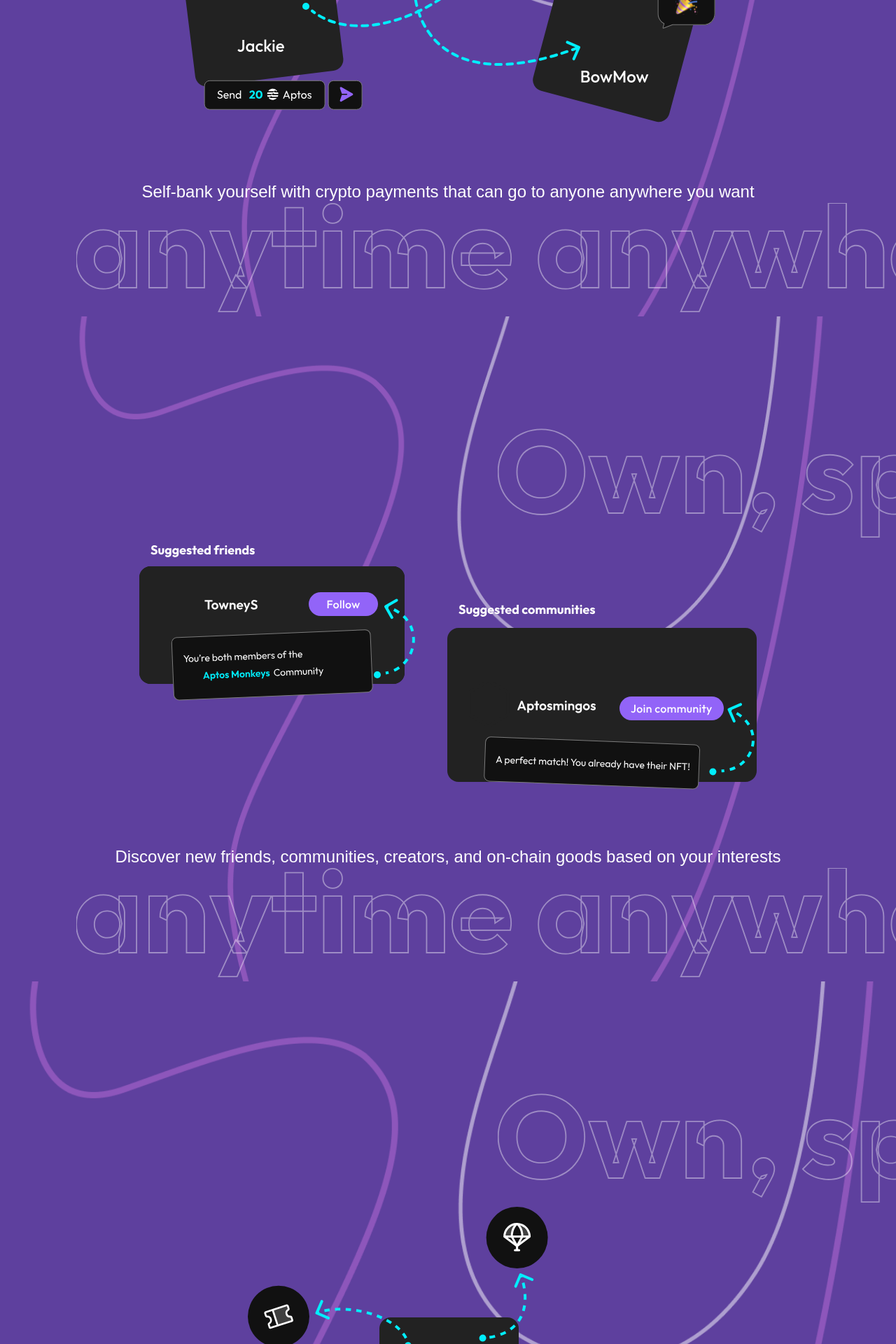
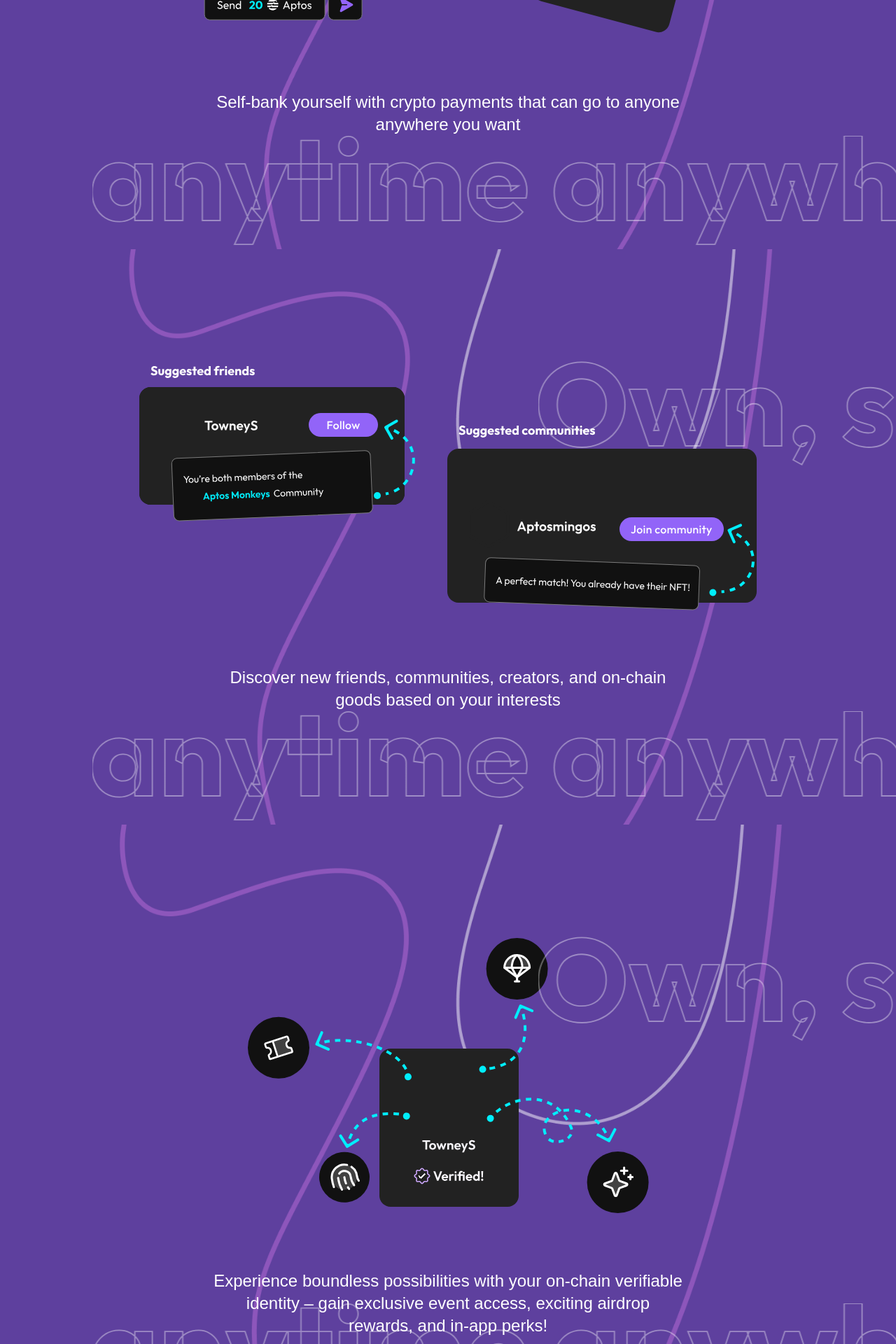
Before and after one commit to markots/web-v2, a React (Create React App) app: page / in a window 1280 px wide. Shown: the part 3800-5720 px from the top of the page at 70% size. Built offline with nearby package versions, Linux system fonts and the light colour scheme.

Commit message:
feature flow

```diff
--- a/src/App.tsx
+++ b/src/App.tsx
@@ -1,30 +1,20 @@
-import React from 'react';
+import React from "react";
 
-
-
-import Features from './Screen/Features';
-import FeedSlider2 from './Screen/Features/slide2';
-import FeedSlider3 from './Screen/Features/slide3';
-import FeedSlider4 from './Screen/Features/slide6';
-import Feature5 from './Screen/Features/slide5';
-import HorizontalScrollContainer from './component/Features/horin';
-import FeedSlider6 from './Screen/Features/slide6';
-import FeedSlider7 from './Screen/Features/slide7';
-import FeedSlider5 from './Screen/Features/slide8';
-
-
-
+import Features from "./Screen/Features";
+import FeedSlider2 from "./Screen/Features/slide2";
+import FeedSlider3 from "./Screen/Features/slide3";
+import FeedSlider4 from "./Screen/Features/slide6";
+import Feature5 from "./Screen/Features/slide5";
+import HorizontalScrollContainer from "./component/Features/horin";
+import FeedSlider6 from "./Screen/Features/slide6";
+import FeedSlider7 from "./Screen/Features/slide7";
+import FeedSlider5 from "./Screen/Features/slide8";
+import Header from "./Screen/Header";
 
 function App() {
   return (
-
-
-    <div className='flew-grow-1  bg-black relative w-full'>
-
-
-
-
-
+    <div className="flew-grow-1  bg-black relative w-full">
+      <Header />
       <Features />
       <FeedSlider2 />
       <FeedSlider3 />
@@ -33,26 +23,7 @@ function App() {
       <FeedSlider6 />
       <FeedSlider7 />
       <FeedSlider5 />
-
-
-
-
-
-
-
-
-
-
-
-
-
-
-
     </div>
-
-
-
-
   );
 }
 
--- a/src/Function/marquee.tsx
+++ b/src/Function/marquee.tsx
@@ -1,16 +1,16 @@
-import React, { CSSProperties } from 'react';
-import Svgtext1 from '../component/Features/text';
+import React, { CSSProperties } from "react";
+import Svgtext1 from "../component/Features/text";
 
 const MarqueeText = () => {
   const marqueeContainerStyle: CSSProperties = {
-    width: '100%',
-    overflow: 'hidden',
+    width: "100%",
+    overflow: "hidden",
   };
 
   const marqueeContentStyle: CSSProperties = {
-    display: 'inline-block',
-    whiteSpace: 'nowrap',
-    animation: 'marquee-animation 28s linear infinite',
+    display: "inline-block",
+    whiteSpace: "nowrap",
+    animation: "marquee-animation 30s linear infinite",
   };
 
   const keyframesStyle = `
--- a/src/Screen/Features/slide6.tsx
+++ b/src/Screen/Features/slide6.tsx
@@ -1,13 +1,10 @@
-
-import { images } from '../../constants/images';
-import React, { useState, useEffect } from 'react';
-import SVGFeat from '../../component/Features/connect2';
-import Svgtext1 from '../../component/Features/text';
-import Svgtext2 from '../../component/Features/text2';
-import MarqueeText from '../../Function/marquee';
-import MarqueeText2 from '../../Function/marque2';
-
-
+import { images } from "../../constants/images";
+import React, { useState, useEffect } from "react";
+import SVGFeat from "../../component/Features/connect2";
+import Svgtext1 from "../../component/Features/text";
+import Svgtext2 from "../../component/Features/text2";
+import MarqueeText from "../../Function/marquee";
+import MarqueeText2 from "../../Function/marque2";
 
 function FeedSlider6() {
   return (
@@ -15,41 +12,30 @@ function FeedSlider6() {
       className="flex flex-col md:gap-12 flex-grow-1 justify-center bg-black relative items-center mt-30"
       style={{
         background: `url(${images.background})`,
-        backgroundSize: 'cover',
-        backgroundRepeat: 'no-repeat',
-        backgroundPosition: 'center',
-        height: 'auto',
-        width: 'auto',
+        backgroundSize: "cover",
+        backgroundRepeat: "no-repeat",
+        backgroundPosition: "center",
+        height: "auto",
+        width: "auto",
       }}
     >
+      <div className=" flex flex-col md:flex-col  flex-grow-1 justify-center  relative w-full items-center">
+        <div className="h-40"></div>
+        <MarqueeText />
 
-
-      <div className=" flex flex-col md:flex-col  flex-grow-1 justify-center  relative w-full items-center">
-
-        <div className='h-40'>
-        </div>
-        <MarqueeText/>
-
-        <div className="flex flex-col items-center mb-20 ">
-
+        <div className="z-10 -mt-32 flex flex-col items-center mb-20 ">
           <SVGFeat />
-
         </div>
 
-
-        <div className="items-center w-668  text-center text-base sm:text-xl md:text-2xl lg:text-2xl font-Outfit font-normal leading-24 sm:leading-30 md:leading-34 text-white ">
+        <div className="items-center max-w-2xl  text-center text-base sm:text-xl md:text-2xl lg:text-2xl font-Outfit font-normal leading-24 sm:leading-30 md:leading-34 text-white ">
           <p>
-            Self-bank yourself with crypto payments that can go to anyone anywhere you want
+            Self-bank yourself with crypto payments that can go to anyone
+            anywhere you want
           </p>
         </div>
         <MarqueeText2 />
       </div>
-
-
-
-
     </div>
-
   );
 }
 
--- a/src/Screen/Features/slide7.tsx
+++ b/src/Screen/Features/slide7.tsx
@@ -1,14 +1,11 @@
-
-import { images } from '../../constants/images';
-import React, { useState, useEffect } from 'react';
-import SVGFeat from '../../component/Features/connect2';
-import Svgtext1 from '../../component/Features/text';
-import Svgtext2 from '../../component/Features/text2';
-import MarqueeText from '../../Function/marquee';
-import MarqueeText2 from '../../Function/marque2';
-import SvgFeature6 from '../../component/Features/Feature6';
-
-
+import { images } from "../../constants/images";
+import React, { useState, useEffect } from "react";
+import SVGFeat from "../../component/Features/connect2";
+import Svgtext1 from "../../component/Features/text";
+import Svgtext2 from "../../component/Features/text2";
+import MarqueeText from "../../Function/marquee";
+import MarqueeText2 from "../../Function/marque2";
+import SvgFeature6 from "../../component/Features/Feature6";
 
 function FeedSlider7() {
     return (
@@ -16,41 +13,30 @@ function FeedSlider7() {
             className="flex flex-col md:gap-12 flex-grow-1 justify-center bg-black relative items-center mt-30"
             style={{
                 background: `url(${images.background})`,
-                backgroundSize: 'cover',
-                backgroundRepeat: 'no-repeat',
-                backgroundPosition: 'center',
-                height: 'auto',
-                width: 'auto',
+                backgroundSize: "cover",
+                backgroundRepeat: "no-repeat",
+                backgroundPosition: "center",
+                height: "auto",
+                width: "auto",
             }}
         >
-
-
             <div className=" flex flex-col md:flex-col  flex-grow-1 justify-center  relative w-full items-center">
-
-                <div className='h-40'>
-                </div>
+                <div className="h-40"></div>
                 <MarqueeText />
 
-                <div className="flex flex-col items-center mb-20 ">
-
+                <div className="z-10 flex flex-col items-center mb-20 -mt-40 ">
                     <SvgFeature6 />
-
                 </div>
 
-
-                <div className="items-center w-668  text-center text-base sm:text-xl md:text-2xl lg:text-2xl font-Outfit font-normal leading-24 sm:leading-30 md:leading-34 text-white ">
-                    <p>
-                    Discover new friends, communities, creators, and on-chain goods based on your interests
+                <div className="items-center max-w-2xl text-center text-base sm:text-xl md:text-2xl lg:text-2xl font-Outfit font-normal leading-24 sm:leading-30 md:leading-34 text-white ">
+                    <p className="">
+                        Discover new friends, communities, creators, and on-chain goods
+                        based on your interests
                     </p>
                 </div>
                 <MarqueeText2 />
             </div>
-
-
-
-
         </div>
-
     );
 }
 
--- a/src/Screen/Features/slide8.tsx
+++ b/src/Screen/Features/slide8.tsx
@@ -1,11 +1,11 @@
-import { images } from '../../constants/images';
-import React from 'react';
-import SVGFeat from '../../component/Features/connect2';
-import Svgtext1 from '../../component/Features/text';
-import Svgtext2 from '../../component/Features/text2';
-import MarqueeText from '../../Function/marquee';
-import MarqueeText2 from '../../Function/marque2';
-import Svg7Component from '../../component/Features/feature7';
+import { images } from "../../constants/images";
+import React from "react";
+import SVGFeat from "../../component/Features/connect2";
+import Svgtext1 from "../../component/Features/text";
+import Svgtext2 from "../../component/Features/text2";
+import MarqueeText from "../../Function/marquee";
+import MarqueeText2 from "../../Function/marque2";
+import Svg7Component from "../../component/Features/feature7";
 
 function FeedSlider5() {
   return (
@@ -13,39 +13,30 @@ function FeedSlider5() {
       className="flex flex-col md:gap-12 flex-grow-1 justify-center bg-black relative items-center "
       style={{
         background: `url(${images.background})`,
-        backgroundSize: 'cover',
-        backgroundRepeat: 'no-repeat',
-        backgroundPosition: 'center',
-        height: 'auto',
-        width: 'auto',
+        backgroundSize: "cover",
+        backgroundRepeat: "no-repeat",
+        backgroundPosition: "center",
+        height: "auto",
+        width: "auto",
       }}
     >
       <div className="flex flex-col md:flex-col  flex-grow-1 justify-center  relative w-full items-center ">
         <div className="h-40"></div>
         <MarqueeText />
-        <div className="flex flex-col items-center mb-20">
+        <div className="flex z-1 flex-col items-center mb-20 -mt-40">
           <Svg7Component />
         </div>
 
-        <div className=" items-center justify-center text-base sm:text-xl md:text-2xl lg:text-2xl font-[Outfit] font-normal leading-[24px] sm:leading-[30px] md:leading-[34px] text-white  px-4
-    sm:w-[320px] sm:h-auto sm:min-h-[69px]
-    md:w-full md:max-w-[910px] md:h-auto md:min-h-[120px]
-    lg:w-full lg:max-w-[910px] lg:h-auto lg:min-h-[120px]">
+        <div className=" items-center max-w-2xl text-center text-base sm:text-xl md:text-2xl lg:text-2xl font-Outfit font-normal leading-24 sm:leading-30 md:leading-34 text-white ">
+          <p className="z-1 -mb-40 ">
+            Experience boundless possibilities with your on-chain verifiable
+            identity – gain exclusive event access, exciting airdrop rewards,
+            and in-app perks!
+          </p>
+        </div>
+      </div>
 
-
-
-
-                <div className=" items-center justify-center flex  self-stretch text-base sm:text-xl md:text-2xl lg:text-2xl font-[Outfit] font-normal leading-[24px] sm:leading-[30px] md:leading-[34px] text-white">
-                Experience boundless possibilities with your on-chain verifiable identity – gain exclusive event access, exciting airdrop rewards, and in-app perks!
-                </div>
-            </div>
-
-
-
-
-
-        <MarqueeText2 />
-      </div>
+      <MarqueeText2 />
     </div>
   );
 }
--- a/src/Screen/Header/index.tsx
+++ b/src/Screen/Header/index.tsx
@@ -1,17 +1,13 @@
-import React from 'react'
+import React from "react";
 import { BsTwitter, BsGithub } from "react-icons/bs";
-import { images } from '../../constants/images';
+import { images } from "../../constants/images";
 
 function Header() {
   return (
-    <div
-      className="w-full px-6 py-4 z-10 absolute flex justify-between"
-    >
+    <div className="w-full px-6 py-4 z-10 absolute flex justify-between pb-20">
       <div className="flex gap-2 items-center">
         <img className="w-12 h-12" src={images.logo} alt="logo" />
-        <span
-          className="font-[Urbanist] text-[42px] font-bold text-white"
-        >
+        <span className="lg:hidden lg:text-[42px] text-[20px] font-bold text-white">
           TowneSquare
         </span>
       </div>
@@ -36,14 +32,12 @@ function Header() {
             }}
           />
         </a>
-        <button
-          className="px-6 py-2 text-[18px] text-black font-semibold bg-white rounded-full"
-        >
+        <button className="px-6 py-2 text-[18px] lg:block hidden text-black font-semibold bg-white rounded-full">
           Get early access
         </button>
       </div>
     </div>
-  )
+  );
 }
 
-export default Header
+export default Header;
```
